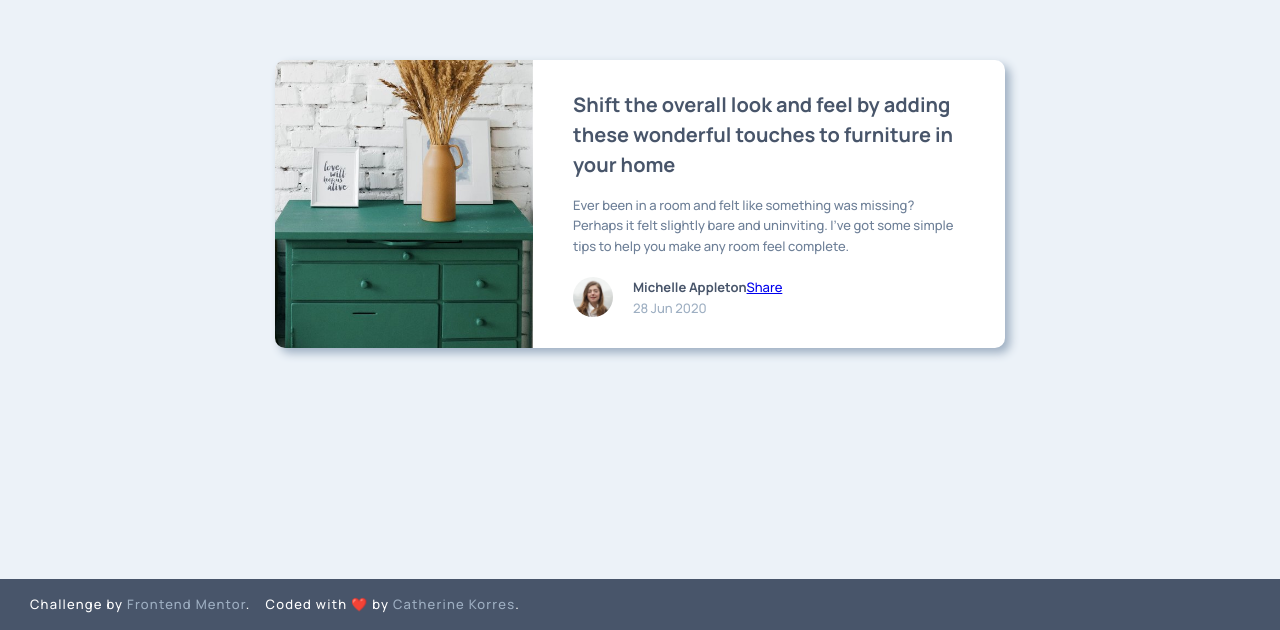
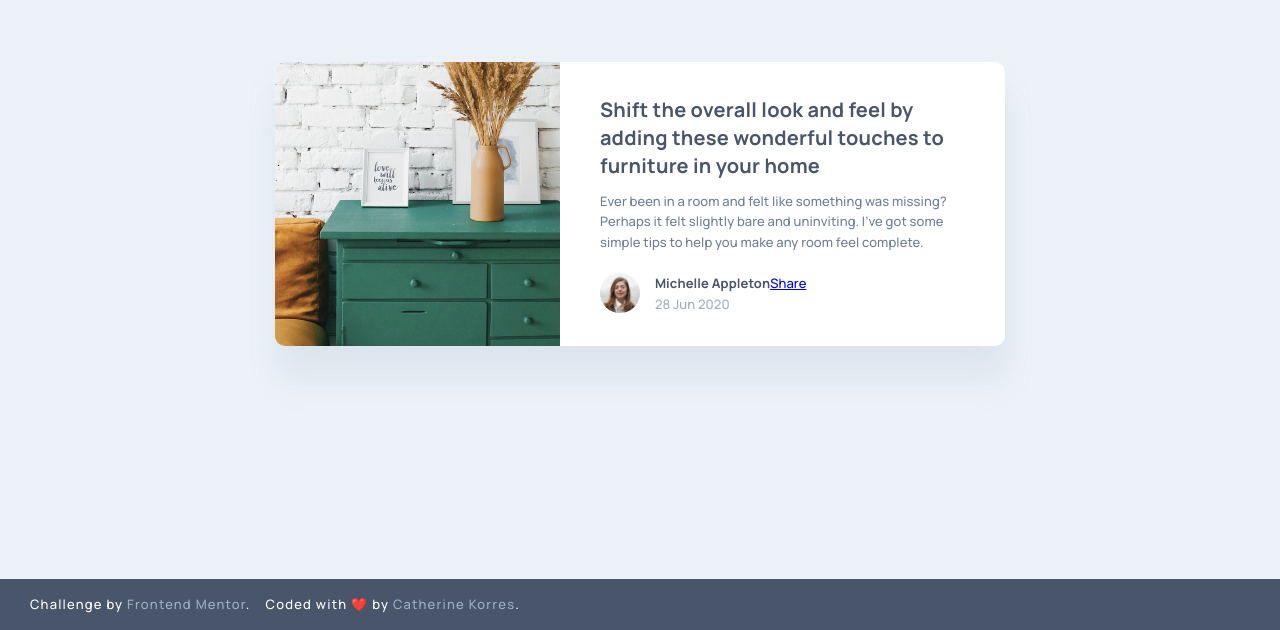
Before and after one commit to catherinekorres/article-preview, a React (Create React App) app: page / in a window 1280 px wide. Shown: the part 171-801 px from the top of the page. Built offline with nearby package versions, Linux system fonts and the light colour scheme.

Commit message:
Pixel perfect adjustments on font + img + card

```diff
--- a/src/assets/styles/global.scss
+++ b/src/assets/styles/global.scss
@@ -9,6 +9,7 @@ body {
   font-size: 13px;
   font-weight: 500;
   line-height: 1.6;
+  letter-spacing: .1px;
   -webkit-font-smoothing: antialiased;
   -moz-osx-font-smoothing: grayscale;
 }
--- a/src/components/ArticlePreview/styles.scss
+++ b/src/components/ArticlePreview/styles.scss
@@ -6,30 +6,35 @@ $border-radius: 10px;
   background-color: $white;
   display: flex;
   border-radius: $border-radius;
-  box-shadow: 5px 5px 10px  $grayish-blue;
+  box-shadow: 0px 20px 30px transparentize($grayish-blue, 0.9),
+              2px 40px 30px transparentize($grayish-blue, 0.9);
+
   max-width: 730px;
 
   .article-img {
-    // width: 50%;
+    width: 109%;
     & img {
       width: 100%;
       height: 100%;
       object-fit: cover;
+      object-position: left;
+      filter: saturate(102%) brightness(108%) contrast(90%);
       border-radius: $border-radius 0 0 $border-radius;
     }
   }
 
   & article {
-    padding: 30px 40px;
+    padding: 34px 40px 32px;
 
     & header {
-      margin-bottom: 15px;
+      margin-bottom: 11px;
 
       & h1 {
         color: $dark-grayish-blue;
         font-weight: 700;
         font-size: 20px;
-        line-height: 1.5;
+        letter-spacing: .2px;
+        line-height: 1.4;
       }
     }
 
@@ -51,7 +56,7 @@ $border-radius: 10px;
         display: flex;
         flex-direction: column;
         justify-content: center;
-        margin-left: 20px;
+        margin-left: 15px;
 
         & author {
           color: $dark-grayish-blue;
```
